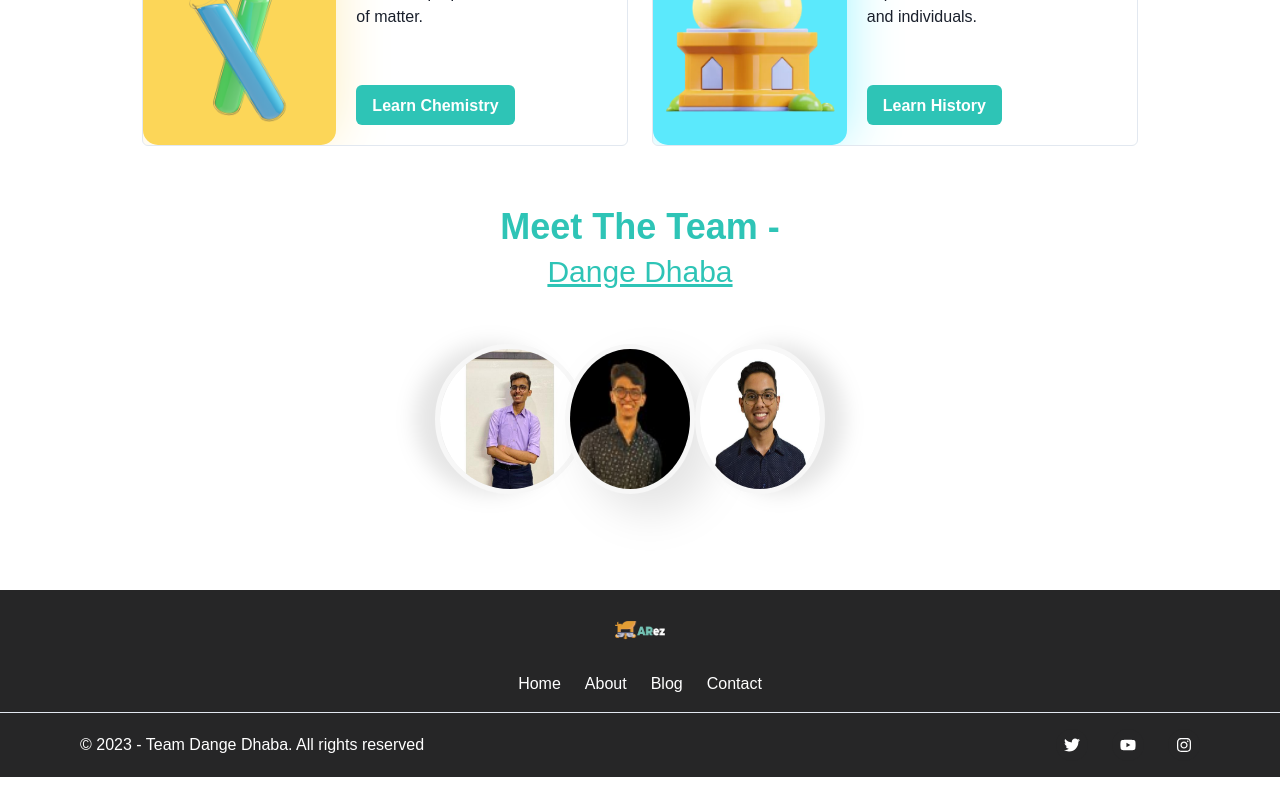
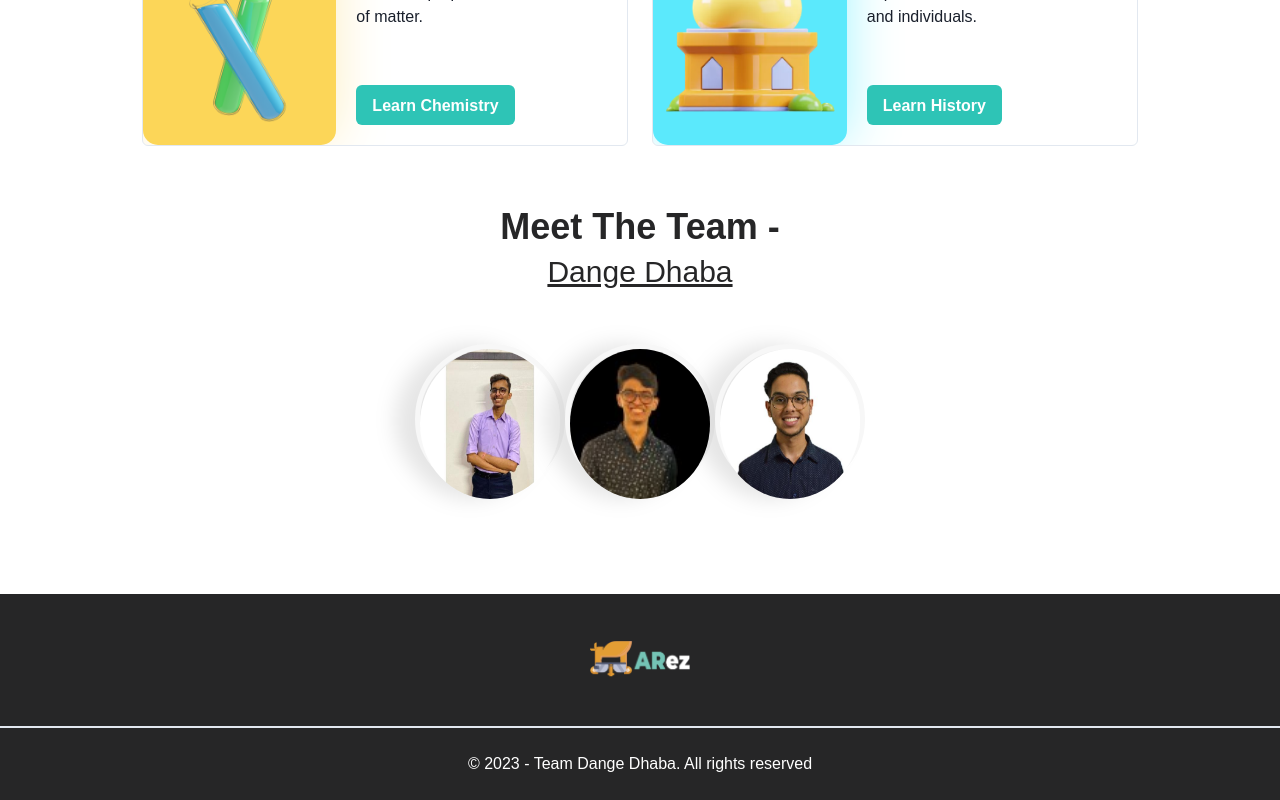
Before and after one commit to ayushjain01/NITk-DangeDhaba, a React (Vite) app in the folder NITK-FRONTEND/: page / in a window 1280 px wide. Shown: the part 1470-2270 px from the top of the page. Before the commit the page ends 2247 px from the top, so only its background shows below. Built offline with nearby package versions, Linux system fonts and the light colour scheme.

Commit message:
Fix Teams, NavBar and Footer

```diff
--- a/NITK-FRONTEND/src/components/Dhabawale.jsx
+++ b/NITK-FRONTEND/src/components/Dhabawale.jsx
@@ -7,11 +7,13 @@ import DhruvDange from "../assets/DhruvDange.jpeg";
 function Dhabawale() {
   return (
     <Box
+      id="Team"
       sx={{
         textAlign: "center",
         fontSize: "64px",
-        color: "#2EC4B6",
+        color: "#262627",
       }}
+      marginBottom="100px"
     >
       <Box display="flex" justifyContent="center" justifyItems="center">
         <Box textAlign="center">
@@ -59,13 +61,18 @@ function Dhabawale() {
             arrowPadding={25}
             gutter={20}
           >
-            <Link href="https://www.linkedin.com/in/ayush-jain-b4540a17b">
+            <Link
+              href="https://www.linkedin.com/in/ayush-jain-b4540a17b"
+              boxSize={{ base: "100px", md: "150px" }}
+              borderRadius="50%"
+              border="5px solid #f7f7f7"
+              sx={{ filter: "drop-shadow(-20px 0 10px rgba(0,0,0,0.1))" }}
+              _hover={{ transform: "translateY(25px)" }}
+              cursor="pointer"
+            >
               <Image
                 boxSize={{ base: "100px", md: "150px" }}
                 borderRadius="50%"
-                border="5px solid #f7f7f7"
-                sx={{ filter: "drop-shadow(-20px 0 10px rgba(0,0,0,0.1))" }}
-                _hover={{ transform: "translateY(25px)" }}
                 cursor="pointer"
                 src={Apples}
                 alt="Your"
@@ -79,15 +86,18 @@ function Dhabawale() {
             arrowPadding={25}
             gutter={20}
           >
-            <Link href="https://www.linkedin.com/in/aman-aranha-13a4a6204/">
+            <Link
+              boxSize={{ base: "100px", md: "150px" }}
+              borderRadius="50%"
+              border="5px solid #f7f7f7"
+              sx={{ filter: "drop-shadow(-20px 0 10px rgba(0,0,0,0.1))" }}
+              _hover={{ transform: "translateY(25px)" }}
+              cursor="pointer"
+              href="https://www.linkedin.com/in/aman-aranha-13a4a6204/"
+            >
               <Image
                 boxSize={{ base: "100px", md: "150px" }}
                 borderRadius="50%"
-                border="5px solid #f7f7f7"
-                ml="-20px"
-                sx={{ filter: "drop-shadow(20px 20px 20px rgba(0,0,0,0.1))" }}
-                _hover={{ transform: "translateY(25px)" }}
-                cursor="pointer"
                 src={AmanClement}
                 alt="mo"
               />
@@ -101,20 +111,20 @@ function Dhabawale() {
             gutter={20}
           >
             <Link
+              boxSize={{ base: "100px", md: "150px" }}
+              borderRadius="50%"
+              border="5px solid #f7f7f7"
+              sx={{ filter: "drop-shadow(-20px 0 10px rgba(0,0,0,0.1))" }}
+              _hover={{ transform: "translateY(25px)" }}
+              cursor="pointer"
               href="https://www.linkedin.com/in/dhruv-dange/"
             >
               <Image
                 boxSize={{ base: "100px", md: "150px" }}
                 borderRadius="50%"
-                border="5px solid #f7f7f7"
-                ml="-20px"
-                sx={{ filter: "drop-shadow(20px 0 10px rgba(0,0,0,0.1))" }}
-                _hover={{ transform: "translateY(25px)" }}
-                cursor="pointer"
                 src={DhruvDange}
                 alt="m"
               />
-              <br />
             </Link>
           </Tooltip>
         </Box>
--- a/NITK-FRONTEND/src/components/Footer.jsx
+++ b/NITK-FRONTEND/src/components/Footer.jsx
@@ -2,39 +2,35 @@ import {
   Box,
   chakra,
   Container,
-  Link,
+  Center,
   Stack,
   Text,
   useColorModeValue,
   VisuallyHidden,
   Image,
-} from '@chakra-ui/react';
-import { FaInstagram, FaTwitter, FaYoutube } from 'react-icons/fa';
-import { ReactNode } from 'react';
-import logo from '../assets/logo.png';
+} from "@chakra-ui/react";
+import { FaInstagram, FaTwitter, FaYoutube } from "react-icons/fa";
+import { ReactNode } from "react";
+import logo from "../assets/logo.png";
 
-
-const SocialButton = ({
-  children,
-  label,
-  href,
-}) => {
+const SocialButton = ({ children, label, href }) => {
   return (
     <chakra.button
-      bg={useColorModeValue('#262627', 'whiteAlpha.100')}
-      rounded={'full'}
+      bg={useColorModeValue("#262627", "whiteAlpha.100")}
+      rounded={"full"}
       w={8}
       h={8}
-      cursor={'pointer'}
-      as={'a'}
+      cursor={"pointer"}
+      as={"a"}
       href={href}
-      display={'inline-flex'}
-      alignItems={'center'}
-      justifyContent={'center'}
-      transition={'background 0.3s ease'}
+      display={"inline-flex"}
+      alignItems={"center"}
+      justifyContent={"center"}
+      transition={"background 0.3s ease"}
       _hover={{
-        bg: useColorModeValue('blackAlpha.200', 'whiteAlpha.200'),
-      }}>
+        bg: useColorModeValue("blackAlpha.200", "whiteAlpha.200"),
+      }}
+    >
       <VisuallyHidden>{label}</VisuallyHidden>
       {children}
     </chakra.button>
@@ -44,49 +40,32 @@ const SocialButton = ({
 export default function SmallCentered() {
   return (
     <Box
-      bg={useColorModeValue('#262627', 'gray.900')}
-      color={useColorModeValue('white', 'gray.200')}>
+      id="Footer"
+      bg={useColorModeValue("#262627", "gray.900")}
+      color={useColorModeValue("white", "gray.200")}
+    >
       <Container
         as={Stack}
-        maxW={'6xl'}
+        maxW={"6xl"}
         py={4}
         spacing={4}
-        justify={'center'}
-        align={'center'}>
-        <Image src={logo} boxSize="50px" objectFit="contain" />
-        <Stack direction={'row'} spacing={6}>
-          <Link href={'#'}>Home</Link>
-          <Link href={'#'}>About</Link>
-          <Link href={'#'}>Blog</Link>
-          <Link href={'#'}>Contact</Link>
-        </Stack>
+        justify={"center"}
+        align={"center"}
+      >
+        <Image src={logo} boxSize="100px" objectFit="contain" />
       </Container>
 
       <Box
         borderTopWidth={1}
-        borderStyle={'solid'}
-        borderColor={useColorModeValue('gray.200', 'gray.700')}>
-        <Container
-          as={Stack}
-          maxW={'6xl'}
-          py={4}
-          direction={{ base: 'column', md: 'row' }}
-          spacing={4}
-          justify={{ base: 'center', md: 'space-between' }}
-          align={{ base: 'center', md: 'center' }}>
-          <Text>© 2023 - Team Dange Dhaba. All rights reserved</Text>
-          <Stack direction={'row'} spacing={6}>
-            <SocialButton label={'Twitter'} href={'#'}>
-              <FaTwitter />
-            </SocialButton>
-            <SocialButton label={'YouTube'} href={'#'}>
-              <FaYoutube />
-            </SocialButton>
-            <SocialButton label={'Instagram'} href={'#'}>
-              <FaInstagram />
-            </SocialButton>
-          </Stack>
-        </Container>
+        borderStyle={"solid"}
+        borderColor={useColorModeValue("gray.200", "gray.700")}
+      >
+        <hr></hr>
+        < br/>
+        <Center>
+          <Text textAlign="center">© 2023 - Team Dange Dhaba. All rights reserved</Text>
+        </Center>
+        <br />
       </Box>
     </Box>
   );
--- a/NITK-FRONTEND/src/components/SubjectsList.jsx
+++ b/NITK-FRONTEND/src/components/SubjectsList.jsx
@@ -29,7 +29,7 @@ import {
 const Subjects = () => {
   return (
     <>
-      <Box id = "learn" p={4}>
+      <Box id = "Learn" p={4}>
         <Stack spacing={4} as={Container} maxW={"3xl"} margin = "auto" textAlign={"center"}>
           <br>
           </br><Heading fontSize={{ base: "2xl", sm: "4xl" }} fontWeight={"bold"}>
--- a/NITK-FRONTEND/src/components/Whatisthis.jsx
+++ b/NITK-FRONTEND/src/components/Whatisthis.jsx
@@ -51,7 +51,7 @@ const Whatisthis = ({ ...rest }) => {
   const loopingText2 = useLoopingText(texts2, 5000);
   const imageSlide = useLoopingText(imagePath, 5000);
   return (
-    <Box bg="#262627" height="100vh" py="10" color="white"  >
+    <Box bg="#262627" height="100vh" py="10" color="white" id="Home" >
       <Flex direction={{base:"column",md:"row"}} alignItems="center" flexWrap="wrap">
         <Spacer />
         <Hide breakpoint='(max-width: 786px)'>
--- a/NITK-FRONTEND/src/components/index.js
+++ b/NITK-FRONTEND/src/components/index.js
@@ -1,9 +1,7 @@
 import Navbar from "./Navbar";
 import Whatisthis from "./Whatisthis";
 import Subjects from "./SubjectsList";
-import SubjectsBox from "./SubjectBox";
 import Dhabawale from "./Dhabawale";
 import Footer from "./Footer";
 
-
-export {Navbar,Subjects,SubjectsBox,Dhabawale,Whatisthis,Footer}
+export { Navbar, Subjects, Dhabawale, Whatisthis, Footer };
```
Also changed, not shown: NITK-FRONTEND/src/components/Navbar.jsx (+40 -33 lines), NITK-FRONTEND/src/components/SubjectBox.jsx (deleted, +0 -58 lines).
